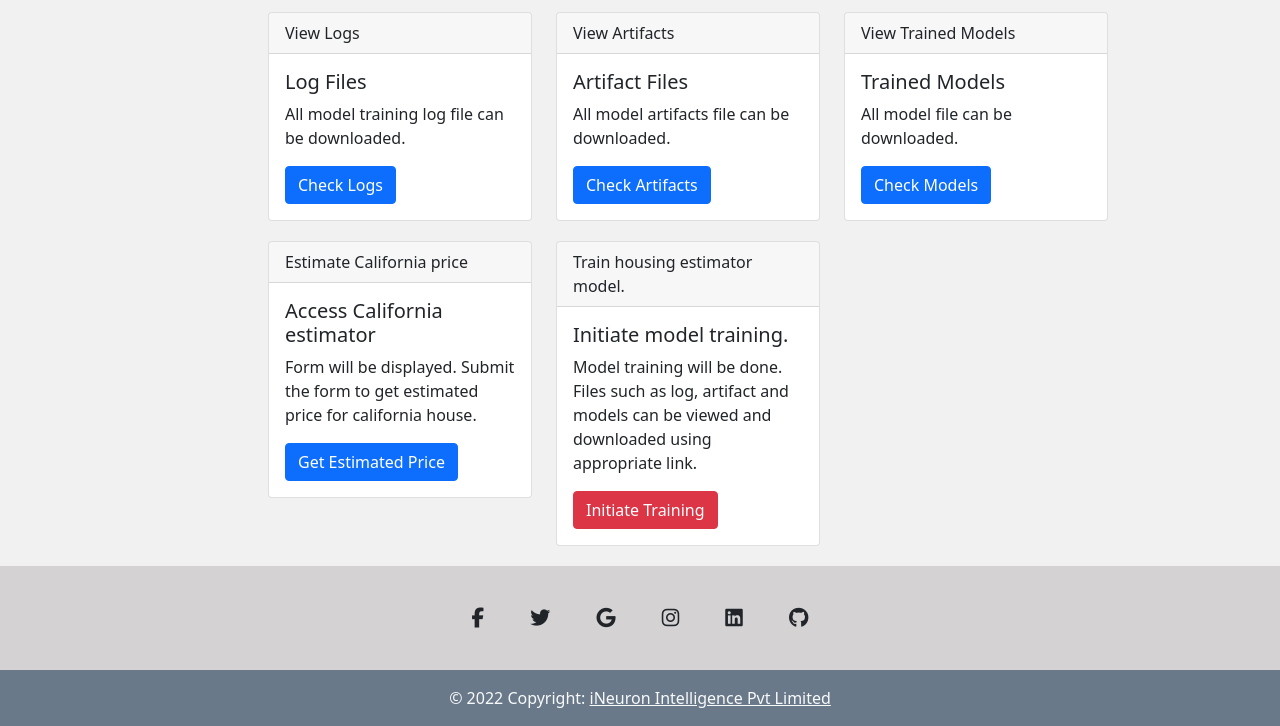
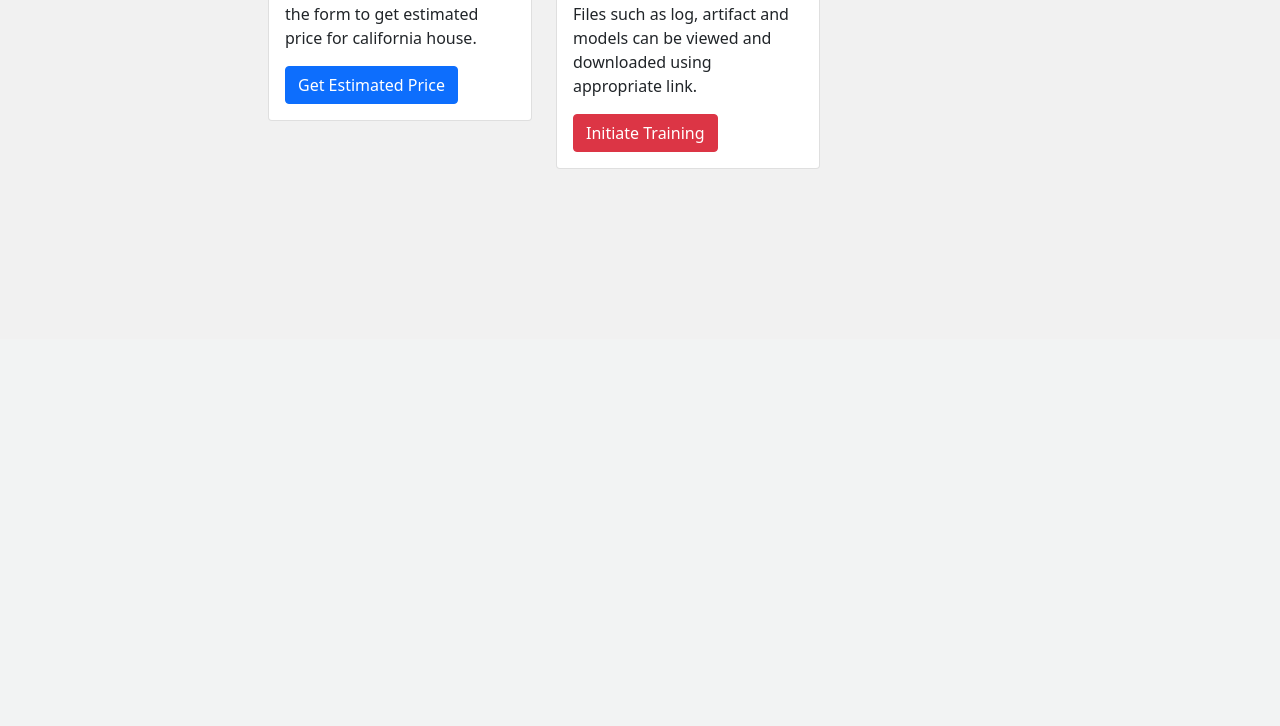
Before and after one commit to arghak05/House_Price_Prediction, a Flask app: page / in a window 1280 px wide. Shown: the part 461-1187 px from the top of the page. After the commit the page ends 630 px from the top, so only its background shows below. Run offline with Flask 3, Linux system fonts and the light colour scheme; parts of the project's set-up code (start-up, migrations or seed data) failed here and were passed over; some libraries are stand-ins or nearby versions.

Commit message:
ui changes

```diff
--- a/templates/header.html
+++ b/templates/header.html
@@ -86,8 +86,7 @@ table-layout: fixed;
 
 
 
-    <div class="row" style="margin-left: 5%;margin-right:5%;">
-
+    <div class="row" style="margin-left: 5%;margin-right:5%;margin-top:20px;">
         <div class="col-md-2 col-sm-12 col-lg-2">
             <ul class=" list-group ">
                 <li class="list-group-item py-1  {% if 'log' in request.path %} active {% endif %}">
@@ -125,51 +124,6 @@ table-layout: fixed;
 
     </div>
 
-    <!-- footer goes here-->
-
-
-
-
-    <footer class="text-center text-white " style="background-color: #d4d2d2;">
-        <!-- Grid container -->
-        <div class="container pt-4">
-            <!-- Section: Social media -->
-            <section class="mb-4">
-                <!-- Facebook -->
-                <a class="btn btn-link btn-floating btn-lg text-dark m-1" href="#!" role="button"
-                    data-mdb-ripple-color="dark"><i class="fab fa-facebook-f"></i></a>
-
-                <!-- Twitter -->
-                <a class="btn btn-link btn-floating btn-lg text-dark m-1" href="#!" role="button"
-                    data-mdb-ripple-color="dark"><i class="fab fa-twitter"></i></a>
-
-                <!-- Google -->
-                <a class="btn btn-link btn-floating btn-lg text-dark m-1" href="#!" role="button"
-                    data-mdb-ripple-color="dark"><i class="fab fa-google"></i></a>
-
-                <!-- Instagram -->
-                <a class="btn btn-link btn-floating btn-lg text-dark m-1" href="#!" role="button"
-                    data-mdb-ripple-color="dark"><i class="fab fa-instagram"></i></a>
-
-                <!-- Linkedin -->
-                <a class="btn btn-link btn-floating btn-lg text-dark m-1" href="#!" role="button"
-                    data-mdb-ripple-color="dark"><i class="fab fa-linkedin"></i></a>
-                <!-- Github -->
-                <a class="btn btn-link btn-floating btn-lg text-dark m-1" href="#!" role="button"
-                    data-mdb-ripple-color="dark"><i class="fab fa-github"></i></a>
-            </section>
-            <!-- Section: Social media -->
-        </div>
-        <!-- Grid container -->
-
-        <!-- Copyright -->
-        <div class="text-center text-light p-3" style="background-color: rgba(3, 36, 67, 0.504);">
-            © 2022 Copyright:
-            <a class="text-light" href="https://ineuron.ai/">iNeuron Intelligence Pvt Limited</a>
-        </div>
-        <!-- Copyright -->
-    </footer>
-
 
     <script src="https://cdn.jsdelivr.net/npm/bootstrap@5.1.3/dist/js/bootstrap.bundle.min.js"
         integrity="sha384-ka7Sk0Gln4gmtz2MlQnikT1wXgYsOg+OMhuP+IlRH9sENBO0LRn5q+8nbTov4+1p"
--- a/templates/index.html
+++ b/templates/index.html
@@ -9,28 +9,7 @@
 {% block content %}
 
 <div class="row">
-    <div class="col-md-12 col-lg-12 col-sm-12"  style="margin-bottom:20px;">
-        <div class="row">
-            <div class="col-md-8">
-        <div class="card">
-            <div class="card-header">
-                Want to learn project like this.
-            </div>
-            <div class="card-body">
 
-                <h5 class="card-title">Check Full stack data science at iNeuron portal.</h5>
-                <p class="card-text">Full-stack data science course is a live mentor-led job guaranteed certification program with a full-time one-year internship provided by iNeuron, in this course you will learn the entire stack required to work in the data science, data analytics, and big data domain, including machine learning, deep learning, computer vision NLP and Big data including MLOps and cloud infrastructure, along with real-time industry projects and product development with the iNeuron product development team, which will enable you to contribute on various levels.</p>
-                <a class="btn btn-success" target="_blank" href="https://courses.ineuron.ai/Full-Stack-Data-Science-Bootcamp?campaign=affiliate&coupon_code=FZYHXMNX">Check Course</a>
-            </div>
-        </div>
-        </div>
-        <div class="col-md-4">
-            <iframe  style = "width:100%;height:100%" src="https://www.youtube.com/embed/42IQIKMSukY" title="YouTube video player" frameborder="0" allow="accelerometer; autoplay; clipboard-write; encrypted-media; gyroscope; picture-in-picture" allowfullscreen></iframe>
-            </div>
-
-
-        </div>
-        </div>
 <div class="col-md-4 col-lg-4 col-sm-12">
 <div class="card">
     <div class="card-header">
```
